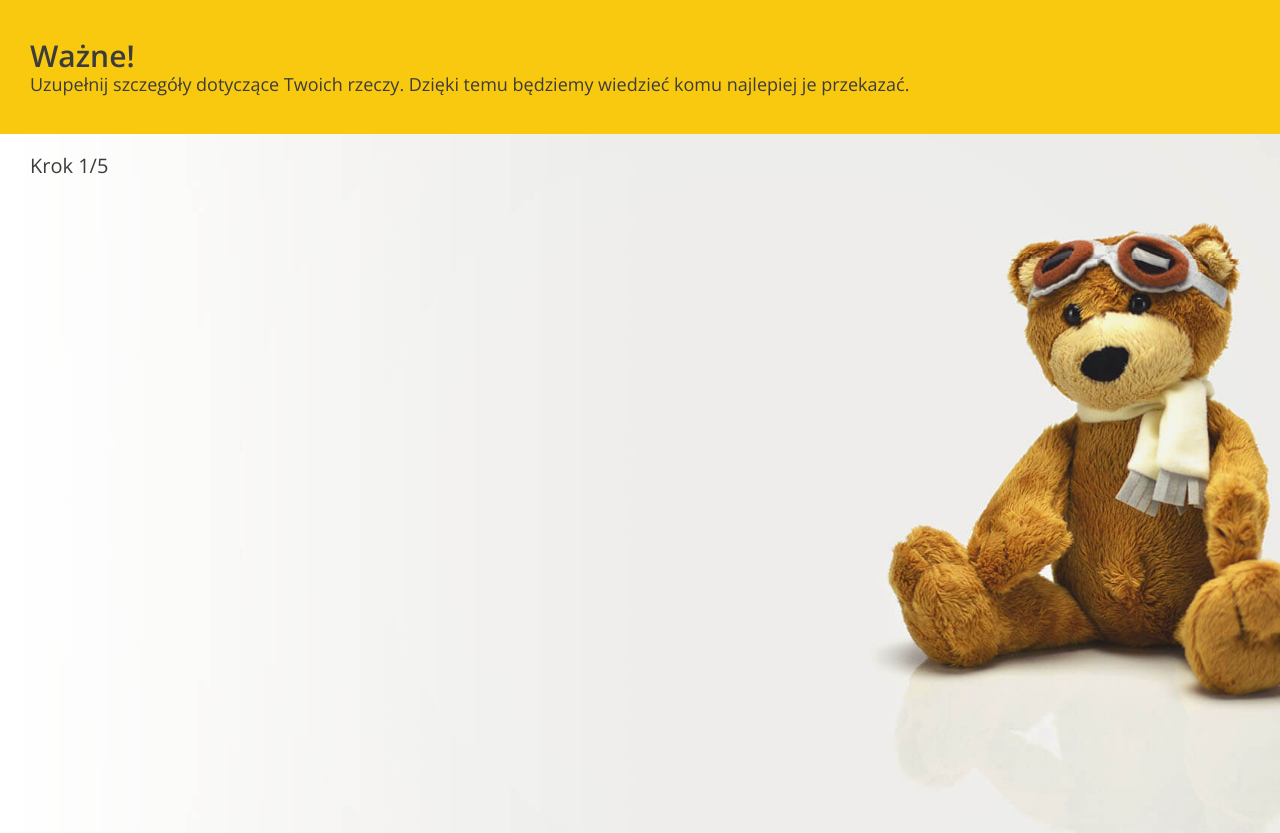
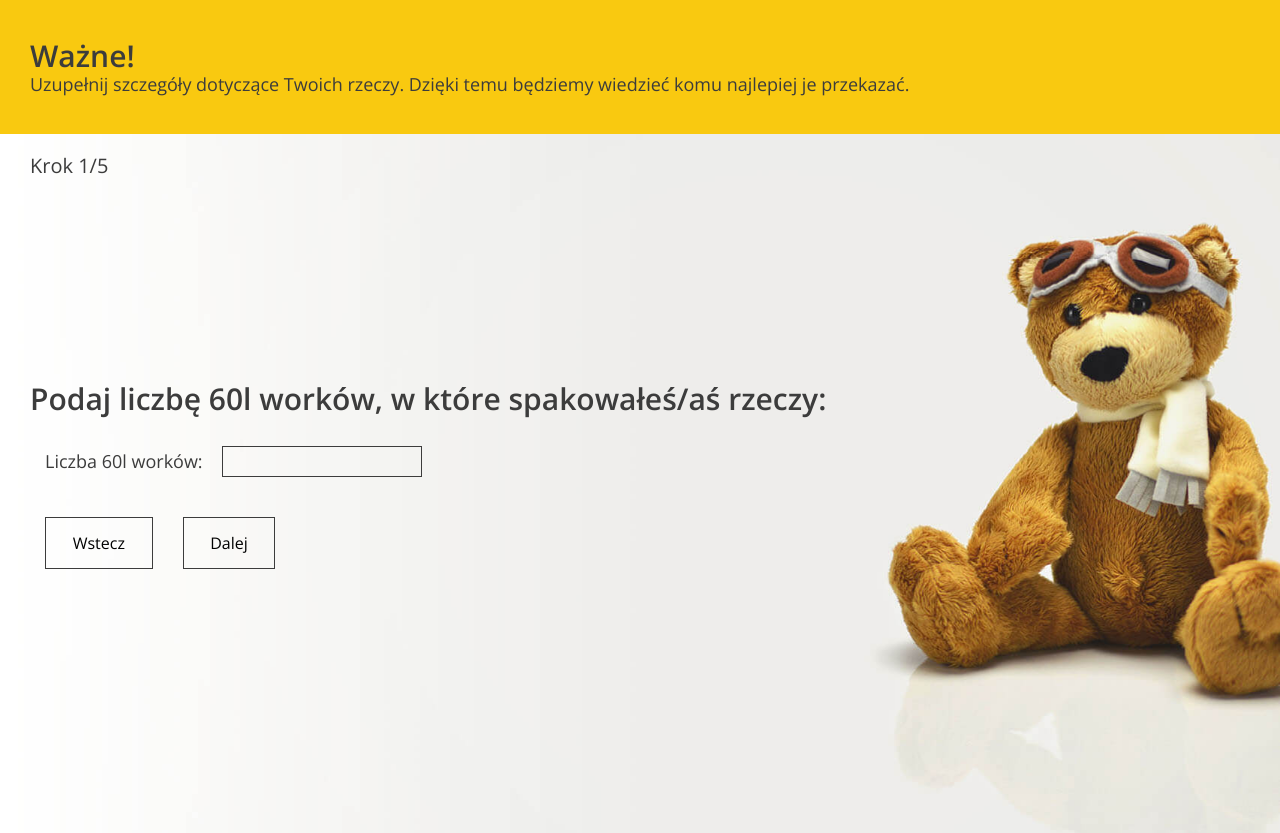
Before and after one commit to DamianFilimowski/Donate, a Django app: template charity/templates/charity/form_step2.html in a window 1280 px wide. Shown: the part 801-1634 px from the top of the page. Run offline with Django 3.2, Linux system fonts and the light colour scheme; the template is opened without the code that fills it, so the values that code supplies are empty.

Commit message:
fixed step1 and added step2

```diff
--- a/charity/templates/charity/form.html
+++ b/charity/templates/charity/form.html
@@ -33,7 +33,7 @@
       </div>
     </header>
 
-    <section class="form--steps">
+    <section id='form-steps'class="form--steps">
       <div class="form--steps-instructions">
         <div class="form--steps-container">
           <h3>Ważne!</h3>
--- a/charity/templates/charity/form_step2.html
+++ b/charity/templates/charity/form_step2.html
@@ -1,7 +1,7 @@
 {% extends 'charity/form.html' %}
 {% load static %}
 {% block form %}
-    <div data-step="2">
+    <div data-step="2" class="active">
             <h3>Podaj liczbę 60l worków, w które spakowałeś/aś rzeczy:</h3>
 
             <div class="form-group form-group--inline">
@@ -12,8 +12,14 @@
             </div>
 
             <div class="form-group form-group--buttons">
-              <button type="button" class="btn prev-step">Wstecz</button>
-              <button type="button" class="btn next-step">Dalej</button>
+              <button onclick="{% url 'charity:add_donation' %}" class="btn prev-step">Wstecz</button>
+              <button type="submit" class="btn next-step">Dalej</button>
             </div>
           </div>
+    <script>
+    window.onload = function() {
+        window.location.href = '#form-steps';
+    };
+</script>
+
 {% endblock %}
--- a/charity/urls.py
+++ b/charity/urls.py
@@ -6,6 +6,7 @@ app_name = 'charity'
 
 urlpatterns = [
     path('add_donation/', AddDonationStep1View.as_view(), name='add_donation'),
+    path('add_donation/step2/', AddDonationStep2View.as_view(), name='add_donation_step2'),
     path('add_donation/confirmation/', ConfirmationView.as_view(), name='confirmation'),
 
 ]
```
Also changed, not shown: charity/views.py (+13 -3 lines).
